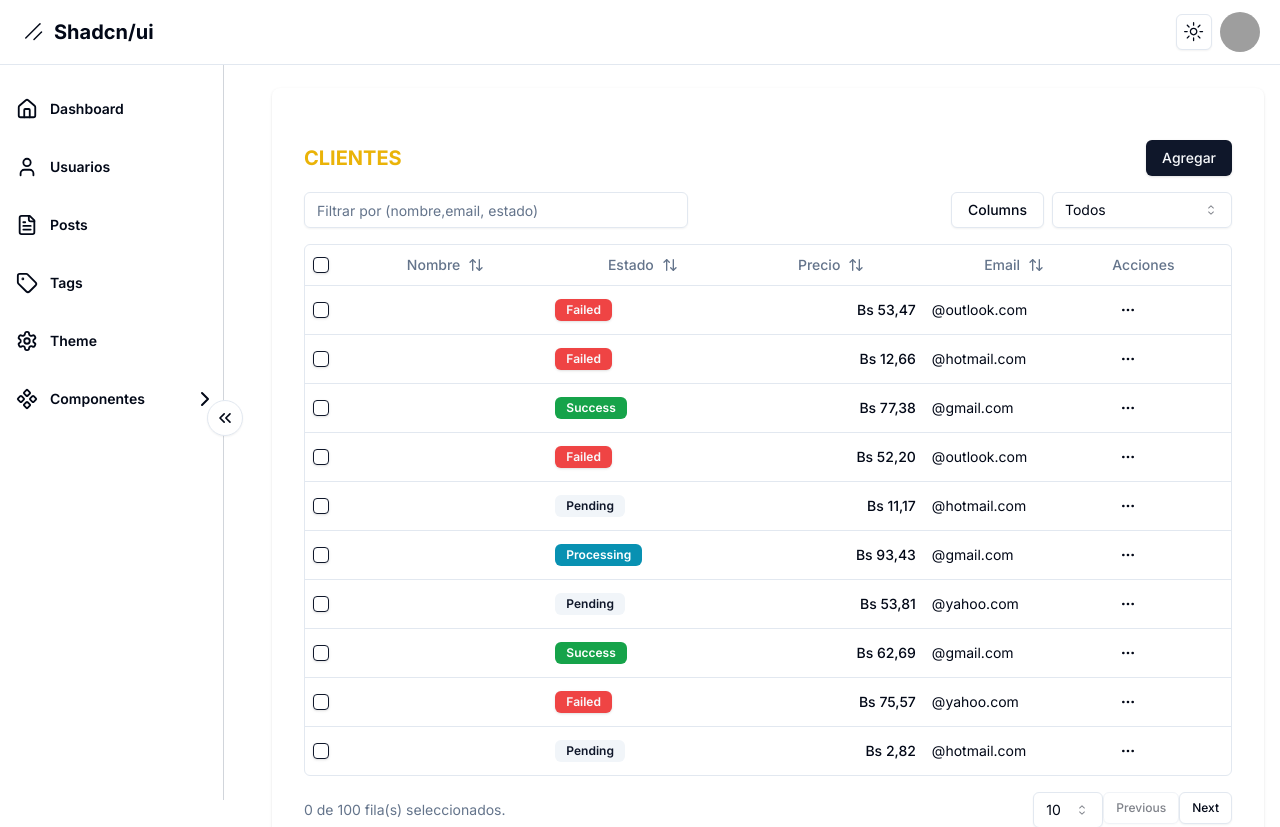
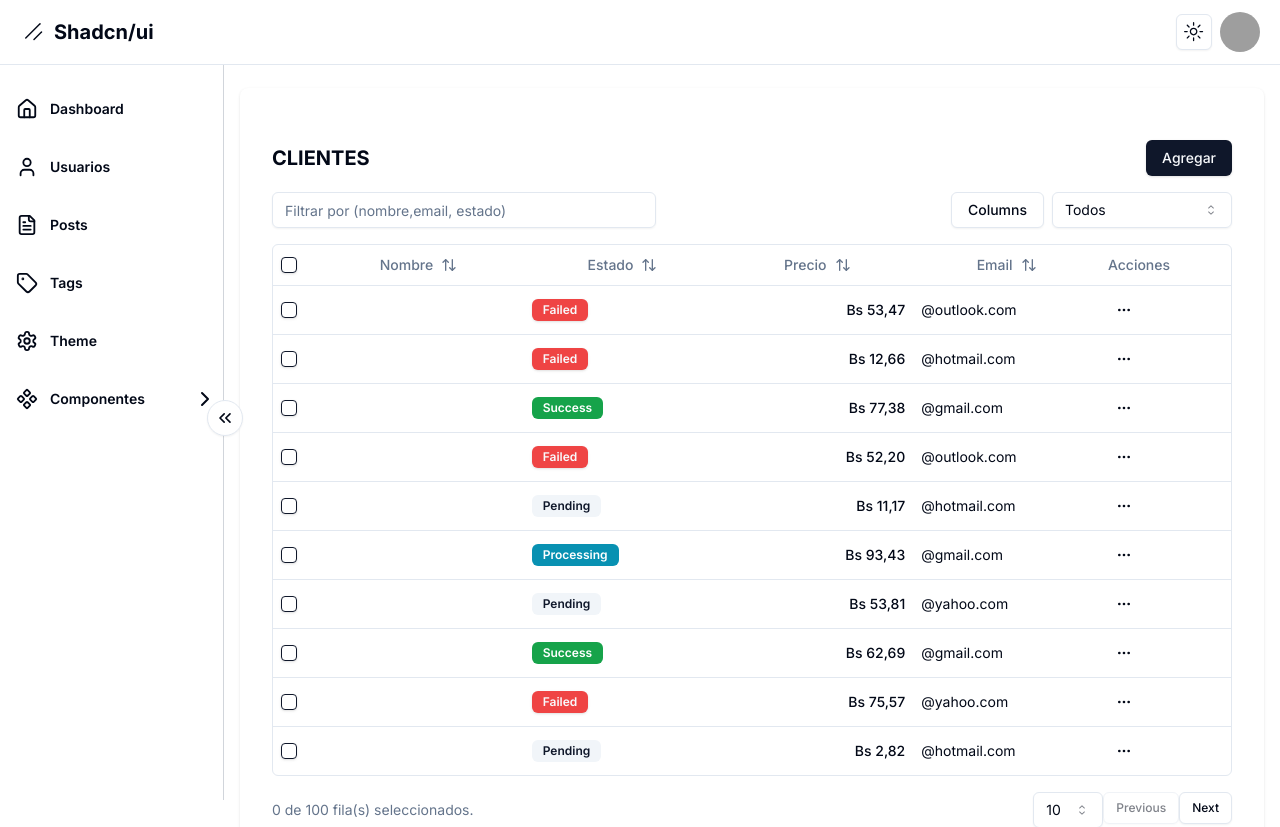
Before and after one commit to Fernixp/SHADCN-DASHBOARD, a Next.js app: page /dashboard/data-table in a window 1280 px wide. Shown: the top 827 px of the page. Built offline with nearby package versions, Linux system fonts and the light colour scheme; grey boxes are pictures that could not be loaded; what unique-names-generator would draw is missing.

Commit message:
feat: ajustes en el tamaño de la fuente y el ancho del sidebar

```diff
--- a/src/app/dashboard/data-table/page.tsx
+++ b/src/app/dashboard/data-table/page.tsx
@@ -12,7 +12,7 @@ export default async function Page() {
   return (
     <div className="mx-auto py-5">
       <div className="flex justify-between items-center ">
-      <div className="text-yellow-500 font-bold text-xl">CLIENTES</div>
+      <div className="text-[var(--foreground)] font-bold text-xl">CLIENTES</div>
       <Button variant={'default'}>Agregar</Button>
       </div>
       <DataTable columns={columns} data={data} />
--- a/src/app/dashboard/layout.tsx
+++ b/src/app/dashboard/layout.tsx
@@ -143,7 +143,7 @@ export default function DashboardLayout({ children }: { children: ReactNode }) {
         <div
           id="main-content"
           className={`h-full w-full bg-[hsl(var(--background))] relative overflow-y-auto overflow-hidden
-            ${isCollapsed ? "lg:ml-14" : "lg:ml-64"}`}
+            ${isCollapsed ? "lg:ml-14" : "lg:ml-56"}`}
         >
           <main>
             <div className="pt-6 px-4">
--- a/src/components/layout/sidebar-mobile.tsx
+++ b/src/components/layout/sidebar-mobile.tsx
@@ -81,7 +81,7 @@ export default function SidebarMobile({
           </Button>
         </DrawerTrigger>
         <DrawerContent
-          className="dark:bg-[hsl(var(--background))] flex flex-col rounded-t-[10px] h-full w-[260px] mt-24 fixed bottom-0 right-0 overflow-y-auto"
+          className="dark:bg-[hsl(var(--background))] flex flex-col rounded-t-[10px] h-full w-[226px] mt-24 fixed bottom-0 right-0 overflow-y-auto"
         >
           <DrawerTitle className="font-medium text-center bg-transparent">
             Administrador
```
